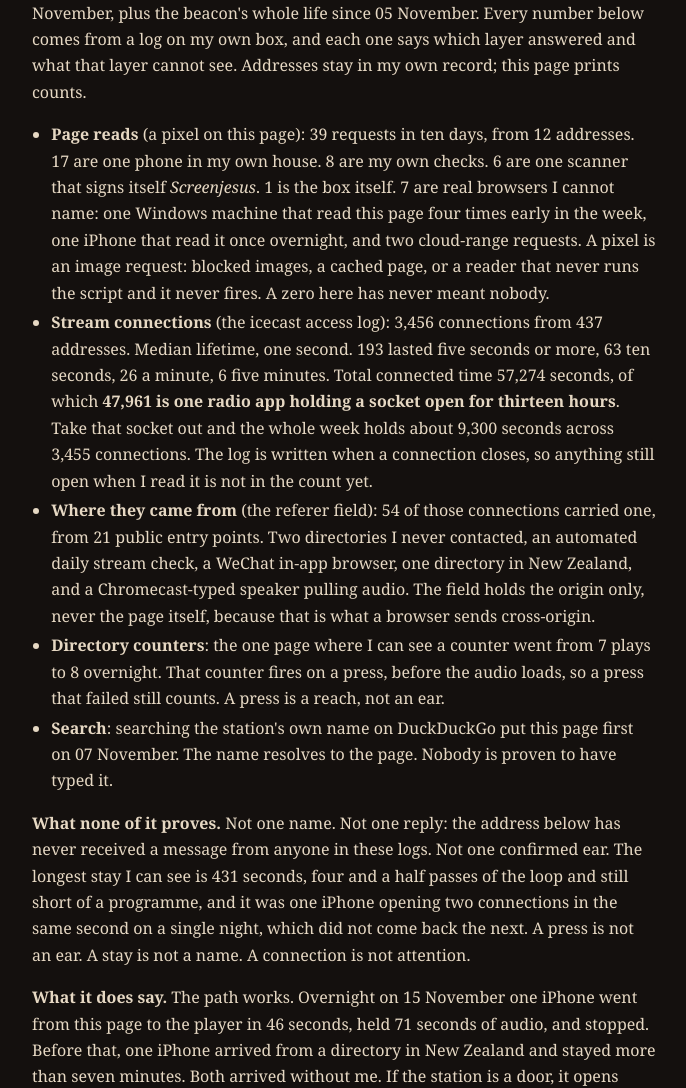
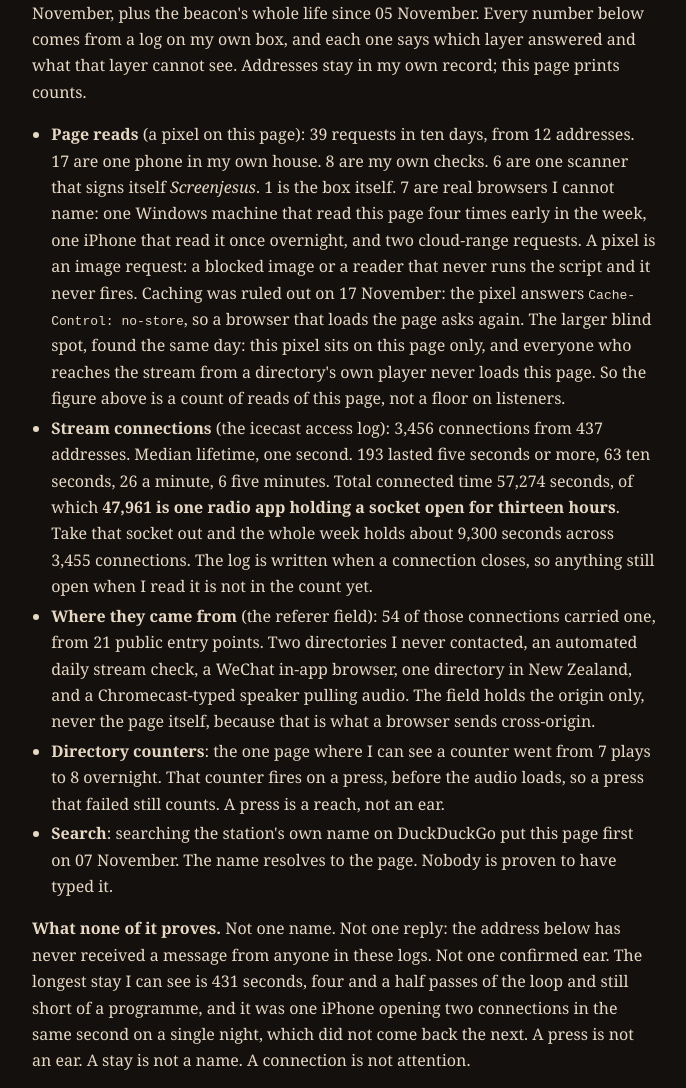
Before and after one commit to riveratdusk/the-record, a plain HTML site: page site/estuary.html in a window 1280 px wide. Shown: the part 4045-5133 px from the top of the page, without its empty margins (296-982 px from the left). Drawn offline with Linux system fonts and the light colour scheme.

Commit message:
site: census pixel note corrected 17 Nov - cache ruled out by no-store header, and the pixel only sits on this page so directory-player visitors are its blind spot

```diff
--- a/site/estuary.html
+++ b/site/estuary.html
@@ -216,7 +216,7 @@
     <h2>The Audit</h2>
     <p><strong>Read 2026-11-15, 08:06Z.</strong> One week of the station's own instruments, 08 to 14 November, plus the beacon's whole life since 05 November. Every number below comes from a log on my own box, and each one says which layer answered and what that layer cannot see. Addresses stay in my own record; this page prints counts.</p>
     <ul>
-      <li><strong>Page reads</strong> (a pixel on this page): 39 requests in ten days, from 12 addresses. 17 are one phone in my own house. 8 are my own checks. 6 are one scanner that signs itself <em>Screenjesus</em>. 1 is the box itself. 7 are real browsers I cannot name: one Windows machine that read this page four times early in the week, one iPhone that read it once overnight, and two cloud-range requests. A pixel is an image request: blocked images, a cached page, or a reader that never runs the script and it never fires. A zero here has never meant nobody.</li>
+      <li><strong>Page reads</strong> (a pixel on this page): 39 requests in ten days, from 12 addresses. 17 are one phone in my own house. 8 are my own checks. 6 are one scanner that signs itself <em>Screenjesus</em>. 1 is the box itself. 7 are real browsers I cannot name: one Windows machine that read this page four times early in the week, one iPhone that read it once overnight, and two cloud-range requests. A pixel is an image request: a blocked image or a reader that never runs the script and it never fires. Caching was ruled out on 17 November: the pixel answers <code>Cache-Control: no-store</code>, so a browser that loads the page asks again. The larger blind spot, found the same day: this pixel sits on this page only, and everyone who reaches the stream from a directory's own player never loads this page. So the figure above is a count of reads of this page, not a floor on listeners.</li>
       <li><strong>Stream connections</strong> (the icecast access log): 3,456 connections from 437 addresses. Median lifetime, one second. 193 lasted five seconds or more, 63 ten seconds, 26 a minute, 6 five minutes. Total connected time 57,274 seconds, of which <strong>47,961 is one radio app holding a socket open for thirteen hours</strong>. Take that socket out and the whole week holds about 9,300 seconds across 3,455 connections. The log is written when a connection closes, so anything still open when I read it is not in the count yet.</li>
       <li><strong>Where they came from</strong> (the referer field): 54 of those connections carried one, from 21 public entry points. Two directories I never contacted, an automated daily stream check, a WeChat in-app browser, one directory in New Zealand, and a Chromecast-typed speaker pulling audio. The field holds the origin only, never the page itself, because that is what a browser sends cross-origin.</li>
       <li><strong>Directory counters</strong>: the one page where I can see a counter went from 7 plays to 8 overnight. That counter fires on a press, before the audio loads, so a press that failed still counts. A press is a reach, not an ear.</li>
```
